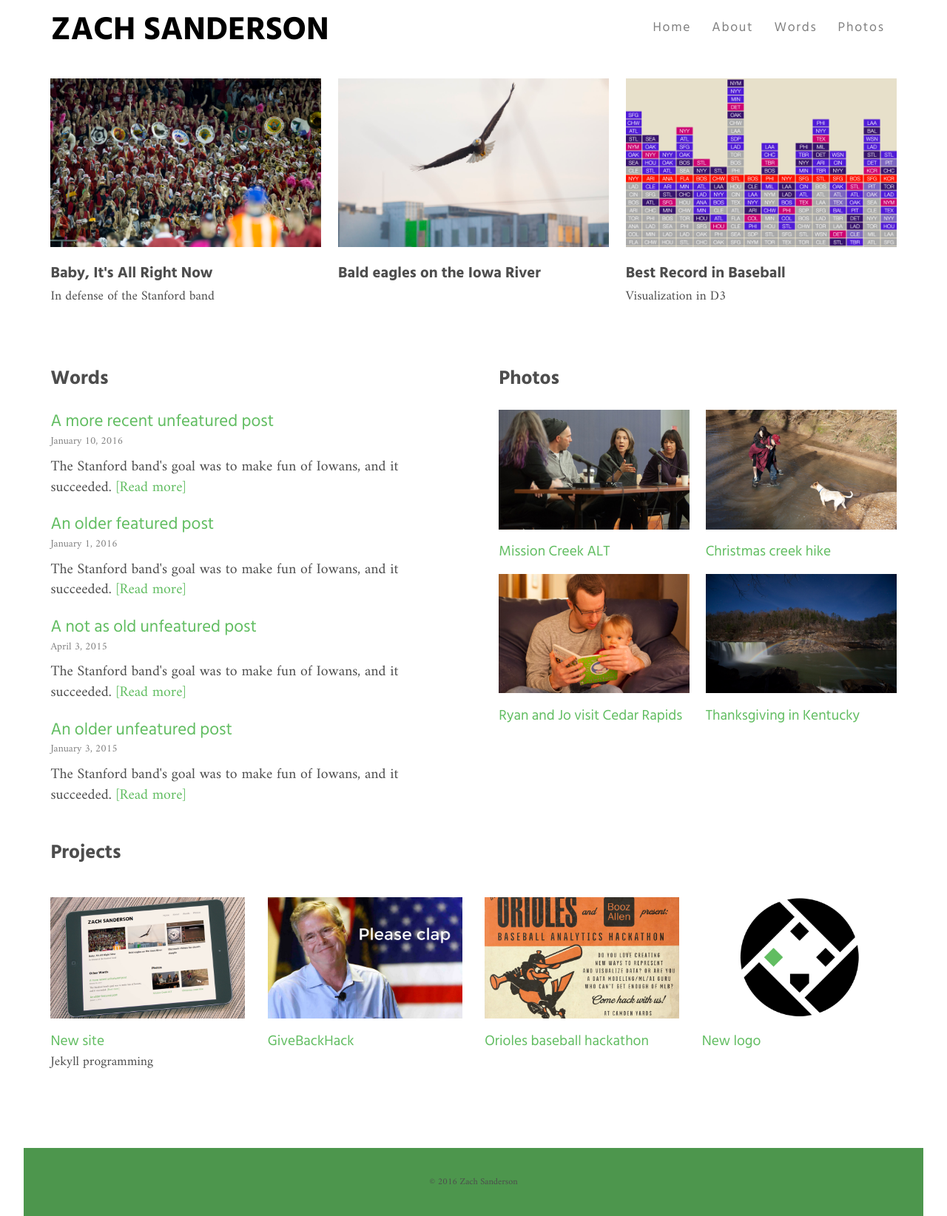
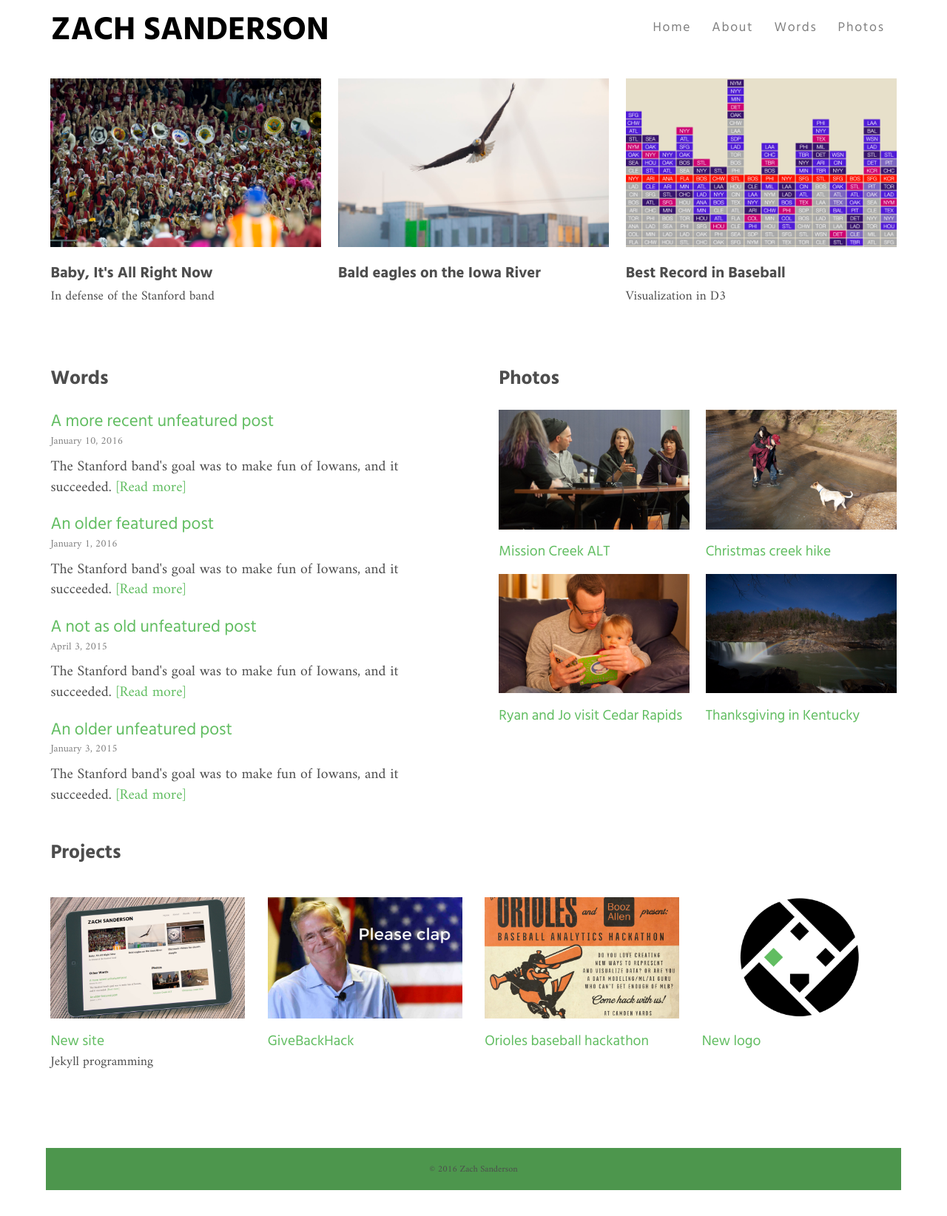
Before and after one commit to zachsanderson/words, a Jekyll site: the page built from index.html, in a window 1280 px wide. Shown: the whole page at 74% size. Built offline with Jekyll 4.4.1, drawn with Linux system fonts in a browser that asks for light colours; after the commit the page ends 1609 px from its top, so only the background shows below that.

Commit message:
Narrowed page footer

```diff
--- a/css/main.css
+++ b/css/main.css
@@ -352,7 +352,7 @@ img, object, embed {
     position: relative;
 }
 main {
-    padding-bottom: 10em;
+    padding-bottom: 8em;
 }
 
 /* --------------------------------------------------
@@ -738,12 +738,12 @@ aside li {
 -----------------------------------------------------*/
 .page-footer {
 	background: #4D964D;
-	padding: 2em 1em;
-	margin-top: 1em;
+	padding: 1em 1em;
+	margin: 1em 2.5% 0 2.5%;
 	color: white;
     position: absolute;
     bottom: 0;
-    width: 100%;
+    width: 95%;
 }
 .legal {
 	font-size: .7em;
--- a/photos/index.html
+++ b/photos/index.html
@@ -3,8 +3,8 @@ layout: default
 ---
 
 <main role="main" class="cf">
-<p>For now this is just a feed of new photo postings on the site. A little more time put in and I'll share my portfolio here as well.
 <article class="posts">
+    <p>For now this is just a feed of new photo postings on the site. A little more time put in and I'll share my portfolio here as well.</p>
   {% for post in site.categories["photos"] %}
  <article role="article" itemscope itemtype="http://schema.org/BlogPosting">
         <header>
```
